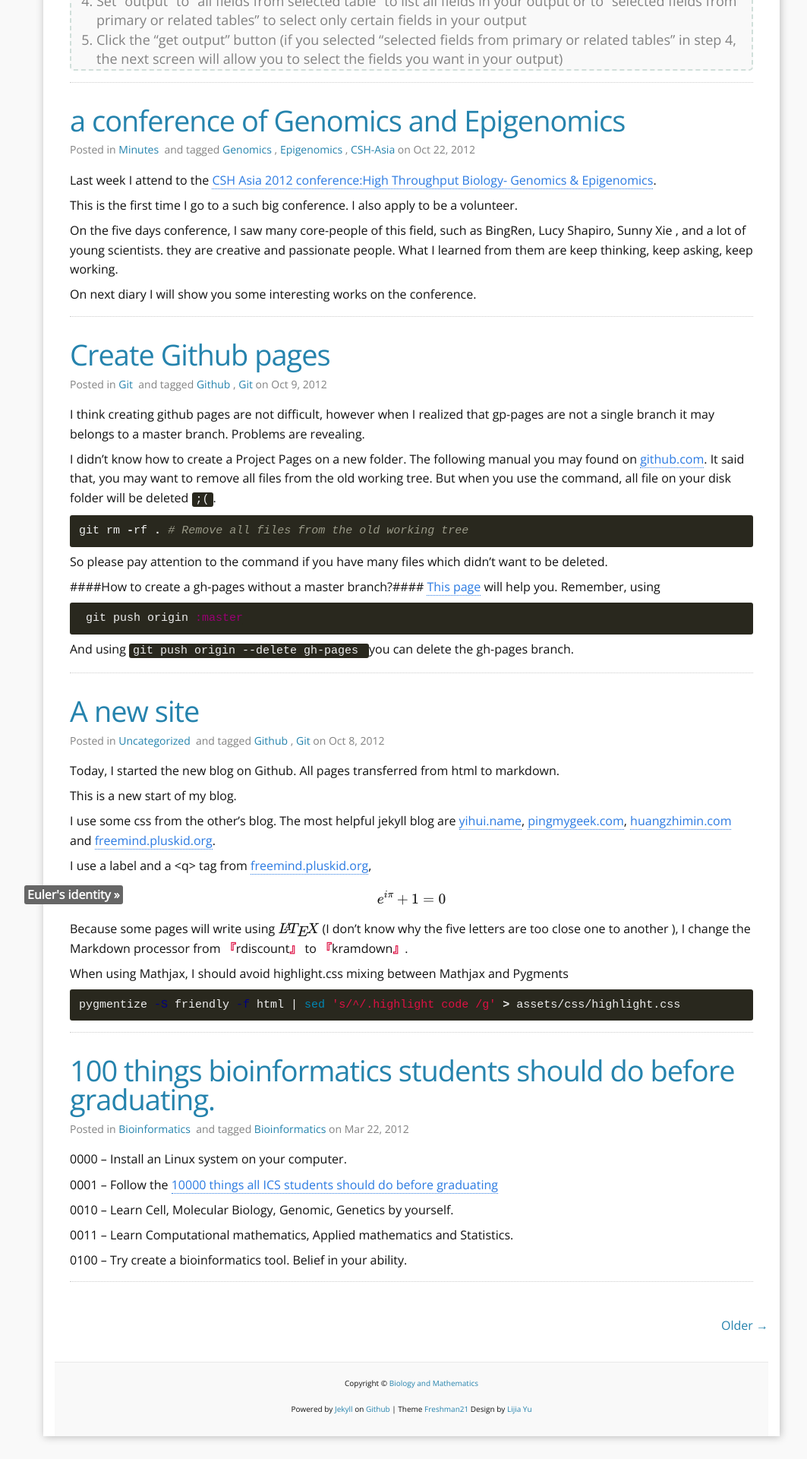
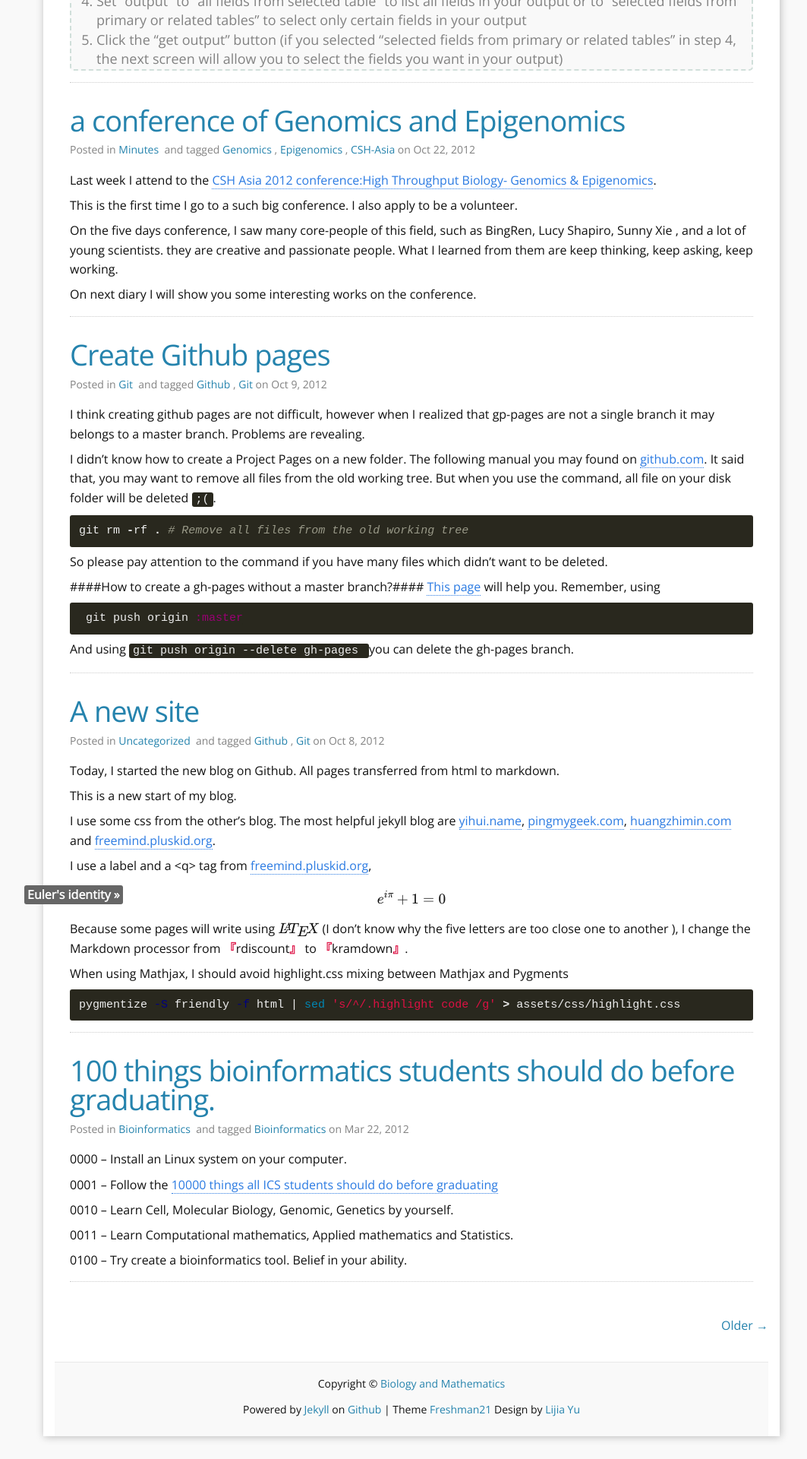
Before and after one commit to arturochian/en, a Jekyll site: the page built from index.html, in a window 1280 px wide. Shown: the part 778-2698 px from the top of the page at 76% size, without its empty margins (98-1161 px from the left). Built offline with Jekyll 4.4.1, drawn with Linux system fonts in a browser that asks for light colours; formulas are drawn with MathJax 3; the list of posts is cut into pages by our own code.

Commit message:
update footer font-size, delete unuseful class style

```diff
--- a/_sass/_layout.scss
+++ b/_sass/_layout.scss
@@ -135,13 +135,9 @@
   border-top: 1px solid $grey-color-light;
   margin: $spacing-unit 0;
   padding: $spacing-unit 0;
-  font-size: 10px;
+  font-size: 14px;
 }
 
-.footer-heading {
-  font-size: 18px;
-  margin-bottom: $spacing-unit / 2;
-}
 
 
 /**
```
